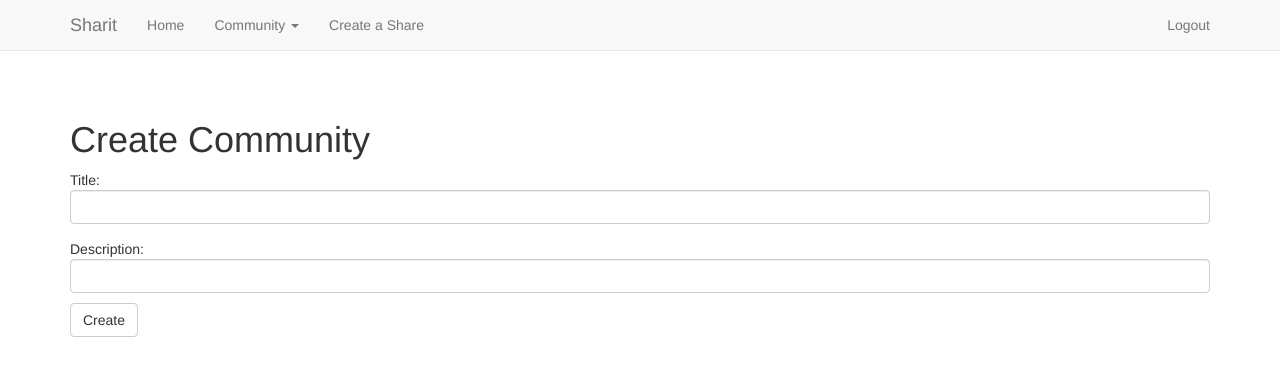
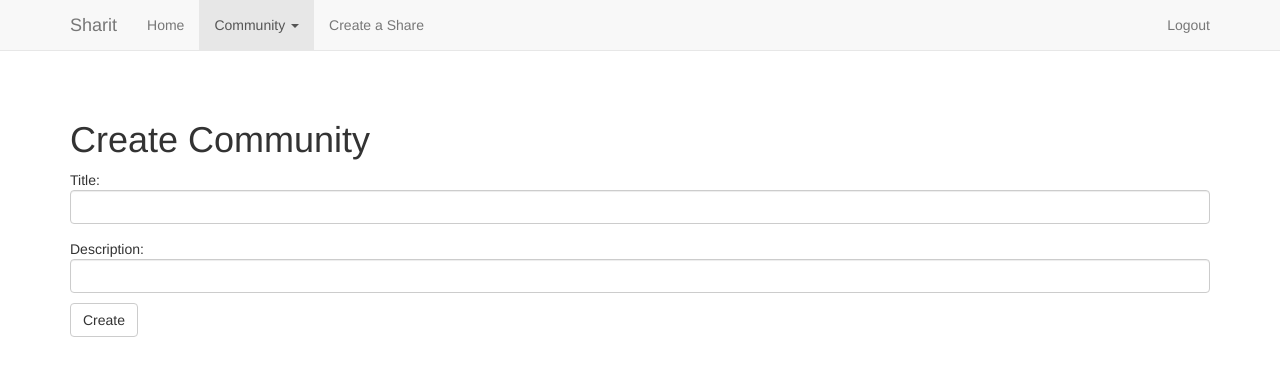
Before and after one commit to cyprieng/cost-sharing, a Flask app: page /create_community in a window 1280 px wide. Shown: the top 376 px of the page. Run offline with Flask 2, Linux system fonts and the light colour scheme; a user stored in the database is signed in; some libraries are stand-ins or nearby versions.

Commit message:
Fix active indicator in navbar

```diff
--- a/app/templates/base.html
+++ b/app/templates/base.html
@@ -38,14 +38,14 @@
         </div>
         <div id="navbar" class="navbar-collapse collapse">
           <ul class="nav navbar-nav">
-            <li {% if request.path==url_for('index') %}class="active"{% endif %}><a href="{{ url_for('index') }}">Home</a></li>
+            <li {% if request.path==url_for('index') or request.path=='/' %}class="active"{% endif %}><a href="{{ url_for('index') }}">Home</a></li>
 
-            <li class="dropdown">
+            <li class="dropdown{% if request.path==url_for('create_community') or request.path==url_for('list_community') or request.path==url_for('list_demand') %} active{% endif %}">
                 <a href="#" class="dropdown-toggle" data-toggle="dropdown" role="button" aria-expanded="false">Community <span class="caret"></span></a>
                 <ul class="dropdown-menu" role="menu">
-                    <li {% if request.path==url_for('create_community') %}class="active"{% endif %}><a href="{{ url_for('create_community') }}">Create Community</a></li>
-                    <li {% if request.path==url_for('list_community') %}class="active"{% endif %}><a href="{{ url_for('list_community') }}">List of Community</a></li>
-                    <li {% if request.path==url_for('list_demand') %}class="active"{% endif %}><a href="{{ url_for('list_demand') }}">List of Demand</a></li>
+                    <li><a href="{{ url_for('create_community') }}">Create Community</a></li>
+                    <li><a href="{{ url_for('list_community') }}">List of Community</a></li>
+                    <li><a href="{{ url_for('list_demand') }}">List of Demand</a></li>
                 </ul>
             </li>
 
```
